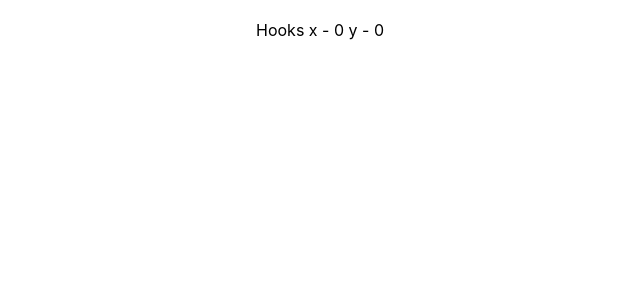
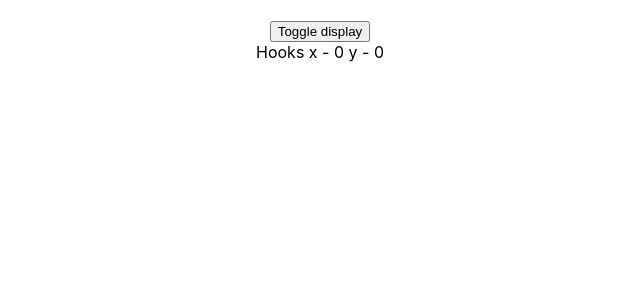
Before and after one commit to VICOrepo/reactHook, a React (Create React App) app: page / in a window 1280 px wide. Shown: the top 300 px of the page, without its empty margins (320-960 px from the left). Built offline with nearby package versions, Linux system fonts and the light colour scheme.

Commit message:
useEffectExample4

```diff
--- a/src/App.js
+++ b/src/App.js
@@ -9,6 +9,7 @@
 import HookCounterOne from './Components/HookCounterOne';
 import ClassMouse from './Components/ClassMouse';
 import HookMouse from './Components/HookMouse';
+import MouseContainer from './Components/MouseContainer';
 
 function App() {
   return (
@@ -22,7 +23,8 @@
       {/* <ClassCounterOne/> */}
       {/* <HookCounterOne/> */}
       {/* <ClassMouse/> */}
-      <HookMouse/>
+      {/* <HookMouse/> */}
+      <MouseContainer/>
     </div>
   );
 }
--- a/src/Components/HookMouse.js
+++ b/src/Components/HookMouse.js
@@ -10,10 +10,17 @@
         setX(e.clientX)
         sety(e.clientY)
     }
+
     useEffect(() => {
         console.log('useEffect called')
         window.addEventListener('mousemove', logMousePosition)
+
+        return () =>{
+            console.log('Component unmounting code')
+            window.removeEventListener('mousemove',logMousePosition)
+        }
     },[])
+
   return (
     <div>
         Hooks x - {x} y - {y}
--- /dev/null
+++ b/src/Components/MouseContainer.js
@@ -0,0 +1,14 @@
+import React, {useState} from 'react'
+import HookMouse from './HookMouse'
+
+function MouseContainer() {
+
+    const[display,setDisplay] = useState(true)
+  return (
+    <div>
+        <button onClick={() => setDisplay(!display)}>Toggle display</button>{display && <HookMouse/>}
+    </div>
+  )
+}
+
+export default MouseContainer
```
